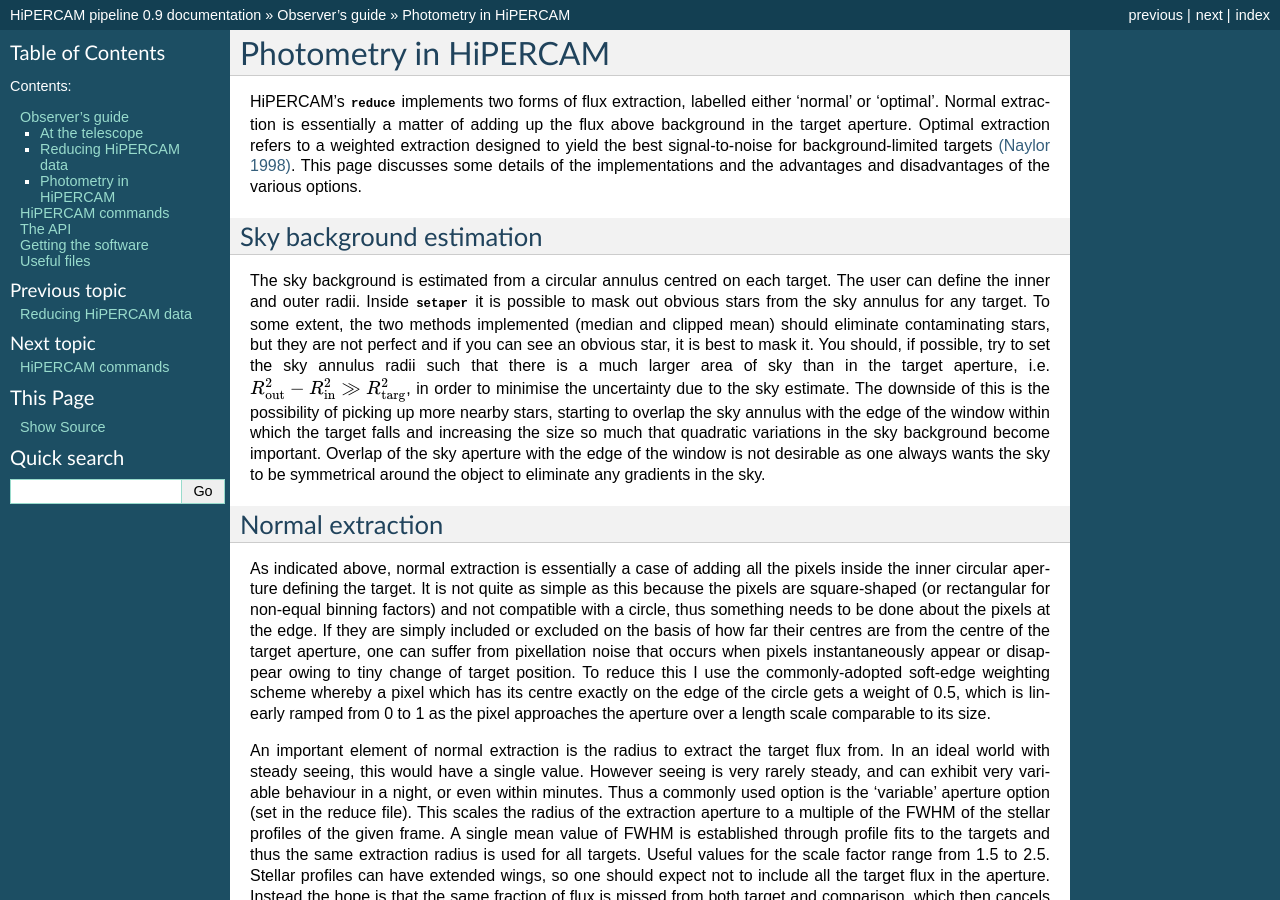
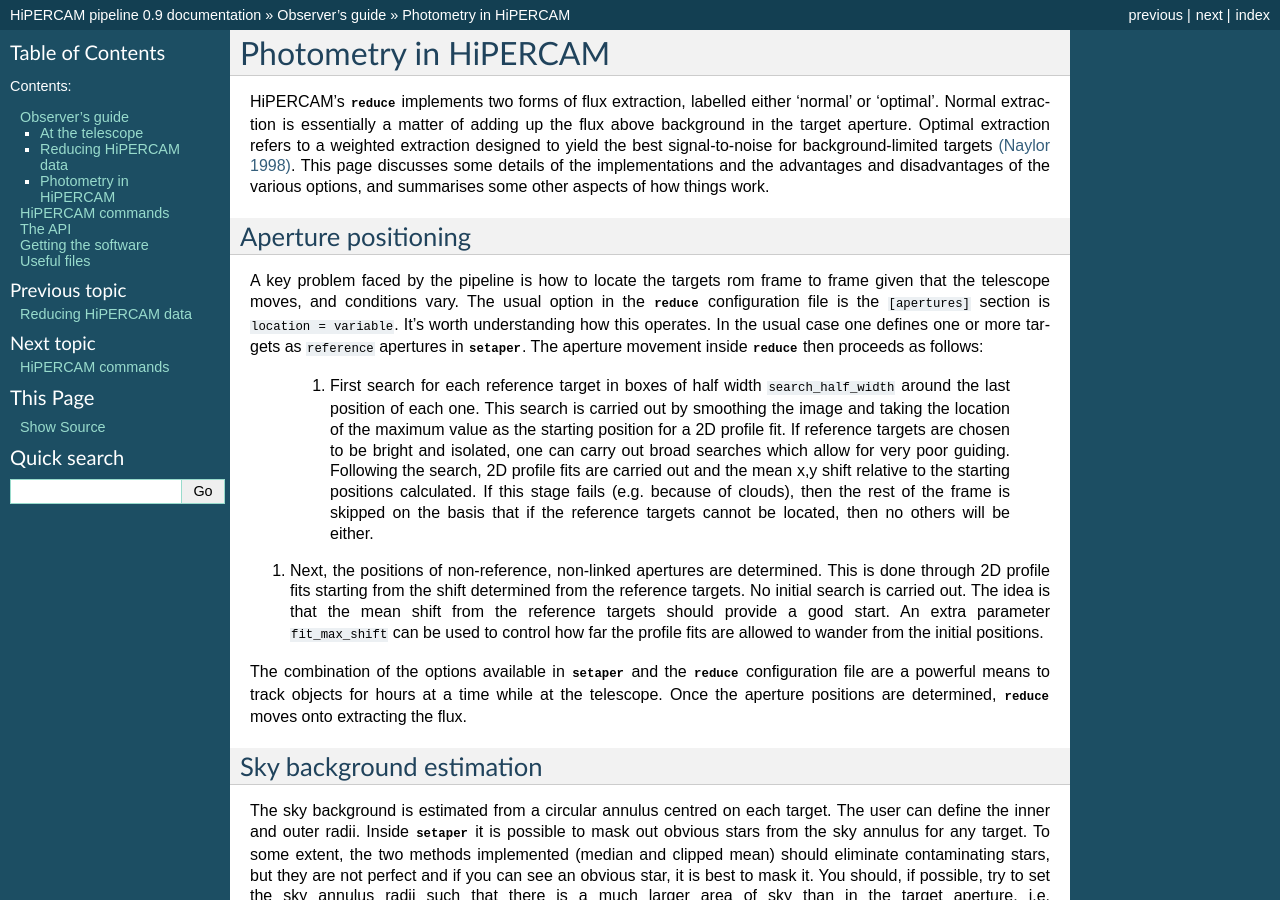
Before and after one commit to HiPERCAM/hipercam, a Sphinx documentation site: the page built from docs/photometry.rst, in a window 1280 px wide and 900 px high. Built offline with Sphinx 7.4.7, drawn with Linux system fonts in a browser that asks for light colours; formulas are drawn with MathJax 3.

Commit message:
added a section describing the aperture re-positioning.

```diff
--- a/docs/photometry.rst
+++ b/docs/photometry.rst
@@ -14,7 +14,42 @@
 background-limited targets `(Naylor 1998)
 <http://adsabs.harvard.edu/abs/1998MNRAS.296..339N>`_. This page discusses some
 details of the implementations and the advantages and disadvantages of the
-various options.
+various options, and summarises some other aspects of how things work.
+
+Aperture positioning
+====================
+
+A key problem faced by the pipeline is how to locate the targets rom frame to
+frame given that the telescope moves, and conditions vary. The usual option
+in the |reduce| configuration file is the ``[apertures]`` section is
+``location = variable``. It's worth understanding how this operates. In the
+usual case one defines one or more targets as ``reference`` apertures in
+|setaper|. The aperture movement inside |reduce| then proceeds as follows:
+
+ #. First search for each reference target in boxes of half width
+    ``search_half_width`` around the last position of each one. This
+    search is carried out by smoothing the image and taking the location
+    of the maximum value as the starting position for a 2D profile fit.
+    If reference targets are chosen to be bright and isolated, one can
+    carry out broad searches which allow for very poor guiding. Following
+    the search, 2D profile fits are carried out and the mean x,y shift
+    relative to the starting positions calculated. If this stage fails (e.g.
+    because of clouds), then the rest of the frame is skipped on the basis
+    that if the reference targets cannot be located, then no others will be
+    either.
+
+#. Next, the positions of non-reference, non-linked apertures are
+   determined. This is done through 2D profile fits starting from the shift
+   determined from the reference targets. No initial search is carried
+   out. The idea is that the mean shift from the reference targets should
+   provide a good start. An extra parameter ``fit_max_shift`` can be used to
+   control how far the profile fits are allowed to wander from the initial
+   positions.
+
+The combination of the options available in |setaper| and the |reduce|
+configuration file are a powerful means to track objects for hours at a time
+while at the telescope. Once the aperture positions are determined, |reduce|
+moves onto extracting the flux.
 
 Sky background estimation
 =========================
```
